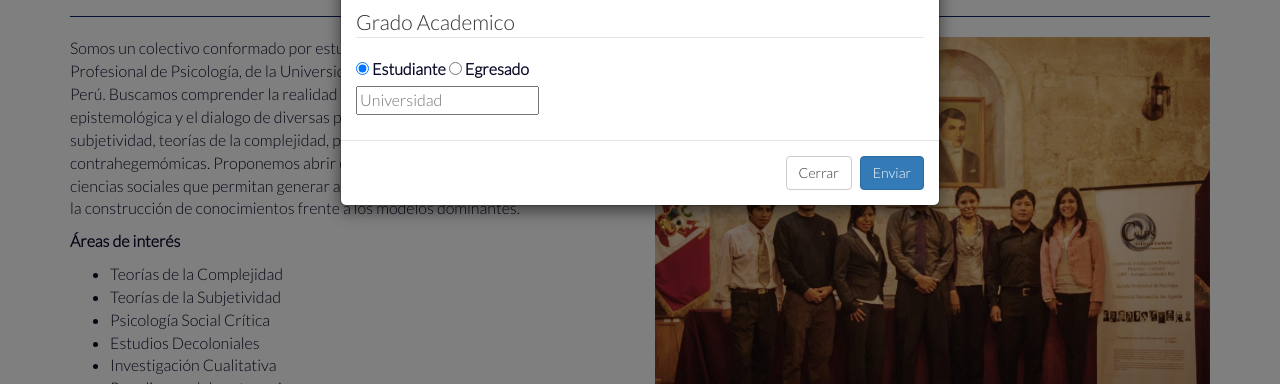
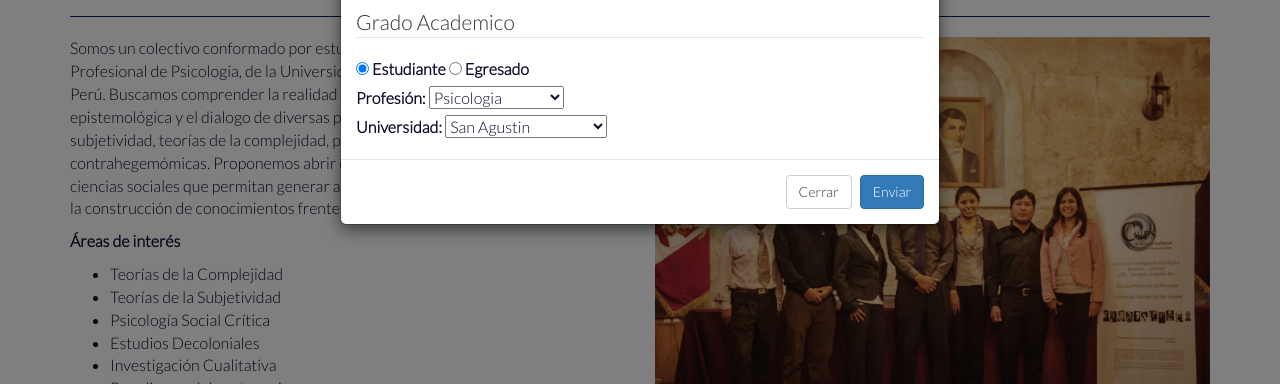
Before and after one commit to elizabethqsaico/PROYECTO-CIPS-HC, a plain HTML site: page nosotros.html in a window 1280 px wide. Both pictures are taken after a click on the button "UNETE". Shown: the part 212-596 px from the top of the page. Drawn offline with Linux system fonts and the light colour scheme; files whose address does not match are found by name.

Commit message:
listo el formato de los formularios

```diff
--- a/css/revista.css
+++ b/css/revista.css
@@ -220,6 +220,3 @@ header img{
 
 /*revista*/
 /*formulario*/
-invalid {
-border: 2px solid #ff0000;
-}
--- a/nosotros.html
+++ b/nosotros.html
@@ -81,9 +81,14 @@
 					  		<input type="radio" name="theme" id="theme_white" />
 					  		<label for="theme_white">Egresado</label>
 					</fieldset>
-					<p>
-							<input type="text" id="universidad" name="universidad" placeholder="Universidad" required>
-					</p>
+					<div>
+					  <label for="urg">Profesión: </label>
+					  <select id="urg"><option>Psicologia</option><option>Literatura</option><option>Comunicaciones</option><option>Derecho</option><option>Educación</option></select>
+					</div>
+					<div>
+					  <label for="urg">Universidad: </label>
+					  <select id="urg"><option>San Agustin</option><option>Católica</option><option>Alas Peruanas</option><option>San Pablo</option><option>Tecnologica del Perú</option></select>
+					</div>
 
 
 					</form>
```
Also changed, not shown: 1 other file.
